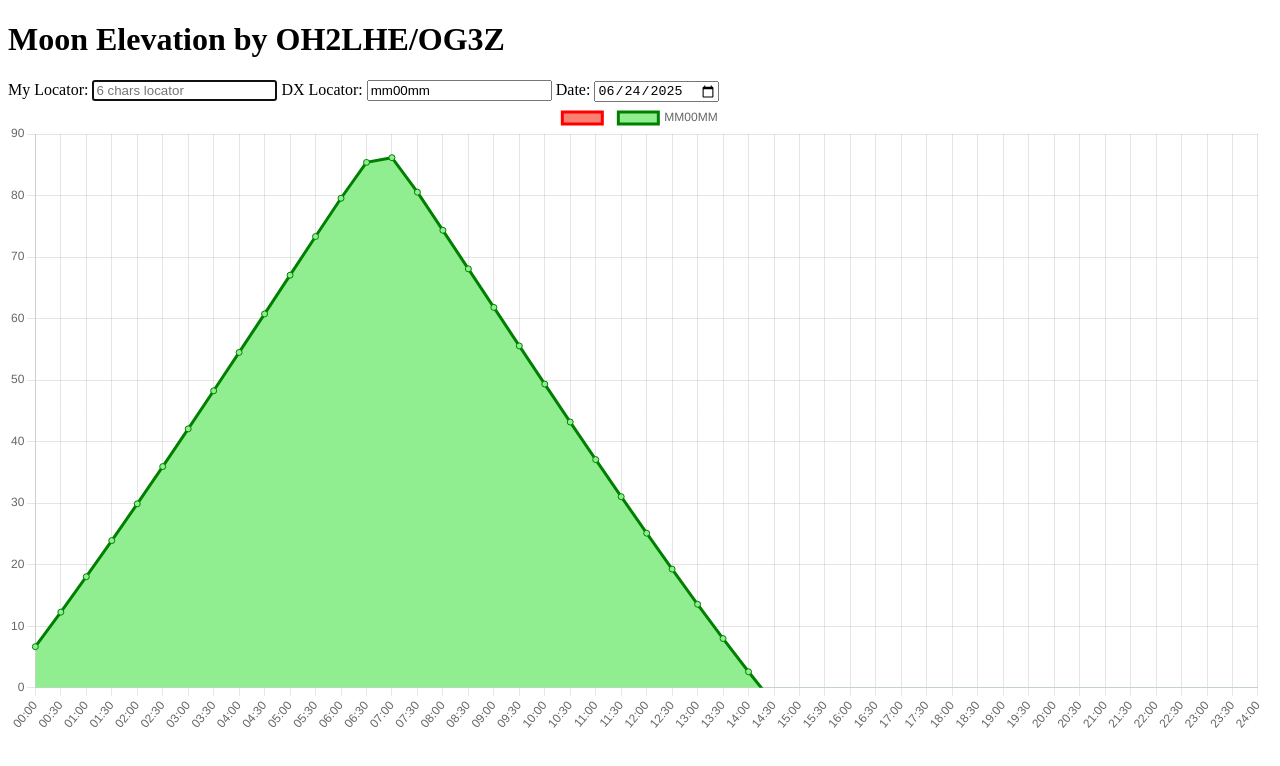
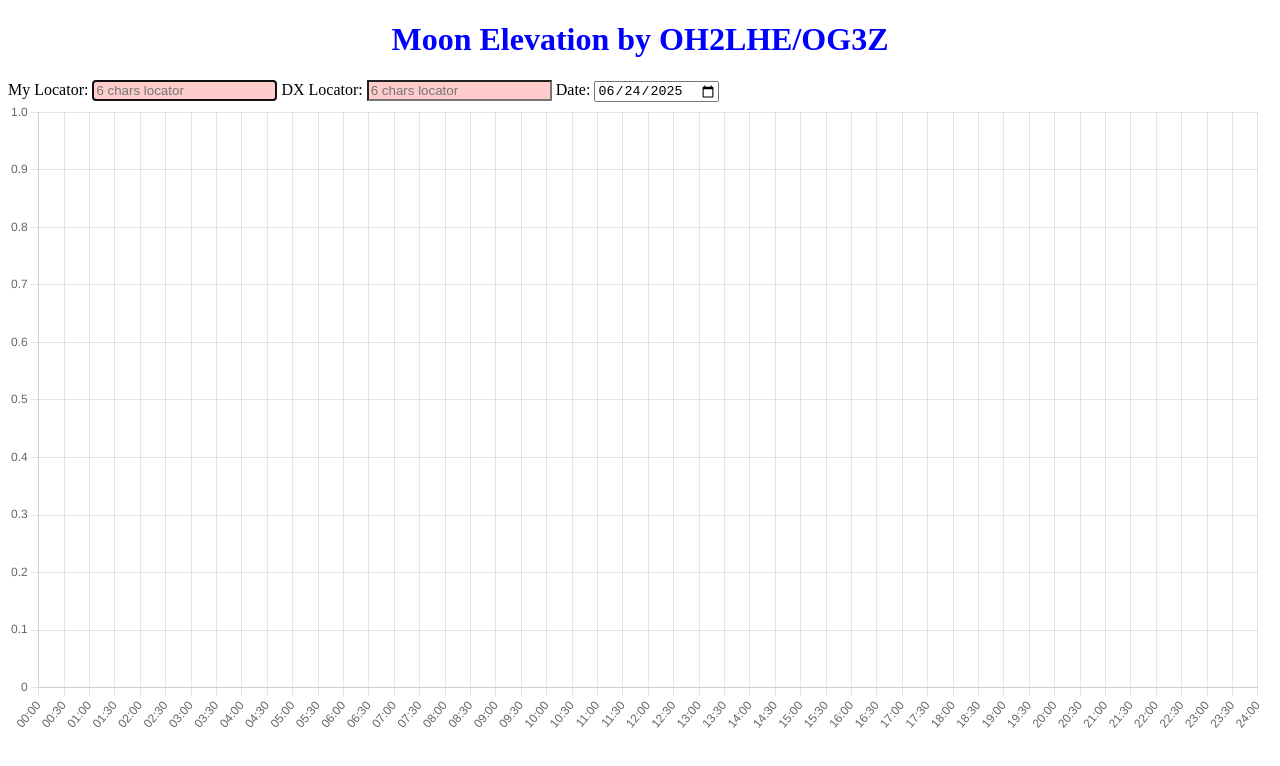
Before and after one commit to eloranta/moon-calculator, a website: page index.html in a window 1280 px wide. Drawn offline with nearby package versions, Linux system fonts and the light colour scheme.

Commit message:
refactor 2

```diff
--- a/index.html
+++ b/index.html
@@ -1,21 +1,23 @@
 <!DOCTYPE html>
 <html>
-  <script src="https://cdn.jsdelivr.net/npm/chart.js"></script><link rel="stylesheet" href="styles.css">
+  <script src="https://cdn.jsdelivr.net/npm/chart.js"></script>
   <head>
+    <link rel="stylesheet" href="styles.css">
     <title>Moon Elevation by OH2LHE/OG3Z</title>
   </head>
   <body>
     <h1>Moon Elevation by OH2LHE/OG3Z</h1>
     <div>
       <label for="myLocator">My Locator:</label>
-      <input type="text" placeholder="6 chars locator" id="myLocator" value="" maxlength="6" required />
+      <input type="text" placeholder="6 chars locator" id="myLocator" value="" maxlength="6" style="text-transform: uppercase;"/>
       <label for="dxLocator">DX Locator:</label>
-      <input type="text" id="dxLocator" value="mm00mm" maxlength="6" required /> <!-- remove initial value later?-->
+      <input type="text" placeholder="6 chars locator" id="dxLocator" value="" maxlength="6" style="text-transform: uppercase;"/>
       <label for="date">Date:</label>
       <input type="date" id="date" required />
     </div>
 
     <canvas id="myChart" class="chart-canvas"></canvas>
+
 <!--
     <div>
       <label>My locator:</label>
--- a/moon-calculator.js
+++ b/moon-calculator.js
@@ -1,4 +1,5 @@
 const xValues = generateHalfHourSlots();
+
 const myChart = new Chart("myChart", {
   type: "line",
   data: {
@@ -6,36 +7,66 @@ const myChart = new Chart("myChart", {
     datasets: [{
       fill: true,
       borderColor: "Red",
-      backgroundColor: "Salmon"
+      backgroundColor: 'rgba(120, 0, 0, 0.2)',
+      tension: 0.3
     },{
       fill: true,
       borderColor: "Green",
-      backgroundColor: "LightGreen"
+      backgroundColor: 'rgba(0, 123, 255, 0.2)',
+      tension: 0.3
   }]
   },
   options: {
     legend: {display: true},
     scales: {
       y: {min: 0}
-    }
+    },
+  plugins: {
+    tooltip: {
+      callbacks: {
+        label: function (tooltipItem) {
+          const elevation = Number(tooltipItem.raw).toFixed(1);
+          const azimuth = '0';
+          return `Az: ${azimuth}, El: ${elevation}`;
+
+          // const label = tooltipItem.dataset.label;
+          // const index = context.dataIndex
+          // const datasetIndex = context.datasetIndex;
+          // const data = datasetIndex === 0 ? window.dataA : window.dataB;
+          // const point = data[index];
+          // if (!point || point.y === null) return '';
+          // return `${point.y}`;
+          // const elevation = Math.round(point.y);
+          // const azimuth = Math.round(point.az);
+          // const dateObj = new Date(point.fullDate);
+          // const day = String(dateObj.getUTCDate()).padStart(2, '0');
+          // const monthNames = ["Jan", "Feb", "Mar", "Apr", "May", "Jun", "Jul", "Aug", "Sep", "Oct", "Nov", "Dec"];
+          // const month = monthNames[dateObj.getUTCMonth()];
+          // const year = String(dateObj.getUTCFullYear()).slice(2);
+          // return `${day} ${month} ${year} - Az: ${azimuth}°, El: ${elevation}°`;
+        }
+      }
+    },
+    legend: { display: false }
   }
+}
+
 });
 
 const dateInput = document.getElementById("date");
 const today = new Date().toISOString().split("T")[0];
 dateInput.value = today;
 
-
 document.addEventListener("DOMContentLoaded", () => {
   const input1 = document.getElementById("myLocator");
   const input2 = document.getElementById("dxLocator");
+  const input3 = document.getElementById("date");
 
   const date = new Date();
   const utcYear = date.getUTCFullYear();
   const utcMonth = date.getUTCMonth() + 1
   const utcDay = date.getUTCDate();
   const dayNumber = julianDayNumber(utcYear, utcMonth, utcDay, 0);
-
 
   // Set initial state for input1
   input1.focus();
@@ -46,18 +77,28 @@ document.addEventListener("DOMContentLoaded", () => {
   // Attach input listeners
   input1.addEventListener("input", () => handleInputChange(input1, 0, dayNumber));
   input2.addEventListener("input", () => handleInputChange(input2, 1, dayNumber));
+  input3.addEventListener("input", () => handleDateChange());
 });
+
+function handleDateChange() {
+  const input1 = document.getElementById("myLocator");
+  const input2 = document.getElementById("dxLocator");
+  const date = document.getElementById("date").value.split('-');
+  const dayNumber = julianDayNumber(Number(date[0]), Number(date[1]), Number(date[2]), 0);
+  handleInputChange(input1, 0, dayNumber);
+  handleInputChange(input2, 1, dayNumber);
+}
 
 function handleInputChange(input, datasetIndex, dayNumber) {
   const value = input.value;
 
   if (isValidLocator(value)) {
-	const lon = longitude(value);
-	const lat = latitude(value);
+    const lon = longitude(value);
+    const lat = latitude(value);
     updateChart(myChart, datasetIndex, moonElevation2(dayNumber, lon, lat), value);
     if (input.id === "myLocator") {
       localStorage.setItem("myLocator", value);
-      document.getElementById("locator1").textContent = value.toUpperCase();
+//      document.getElementById("locator1").textContent = value.toUpperCase();
     }
     input.classList.remove("error");
   } else {
@@ -82,10 +123,8 @@ function generateHalfHourSlots() {
 function moonElevation2(dayNumber, longitude, latitude) {
   const elevations = [];
   for (let h = 0; h <= 24; h+=0.5) {
-	const elevation = moonElevation(dayNumber + h/24, longitude, latitude);
-	console.log(div(dayNumber) + h/24, longitude, latitude, elevation);
-
-	elevations.push(elevation);
+    const elevation = moonElevation(dayNumber + h/24, longitude, latitude);
+    elevations.push(elevation);
   }
   return elevations;
 }
--- a/styles.css
+++ b/styles.css
@@ -1,3 +1,17 @@
+h1 {
+  text-align: center;
+  color: blue;
+}
+
+::placeholder {
+  text-transform: none; /* ensure placeholder stays lowercase if global styles exist */
+}
+
+.error {
+  background-color: #ffcccc;
+}
+
+
 /* :root {
   --chart-0-border: green;
   --chart-0-fill: lightgreen;
```
